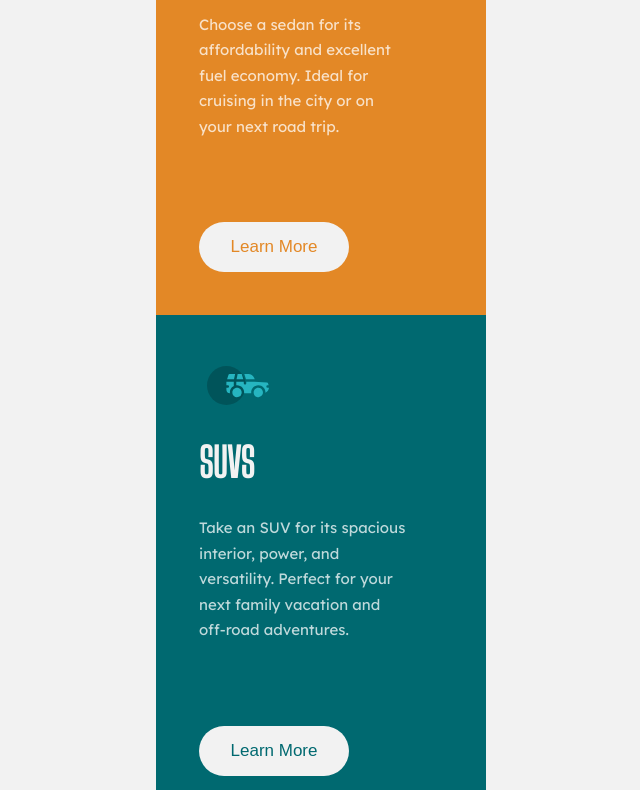
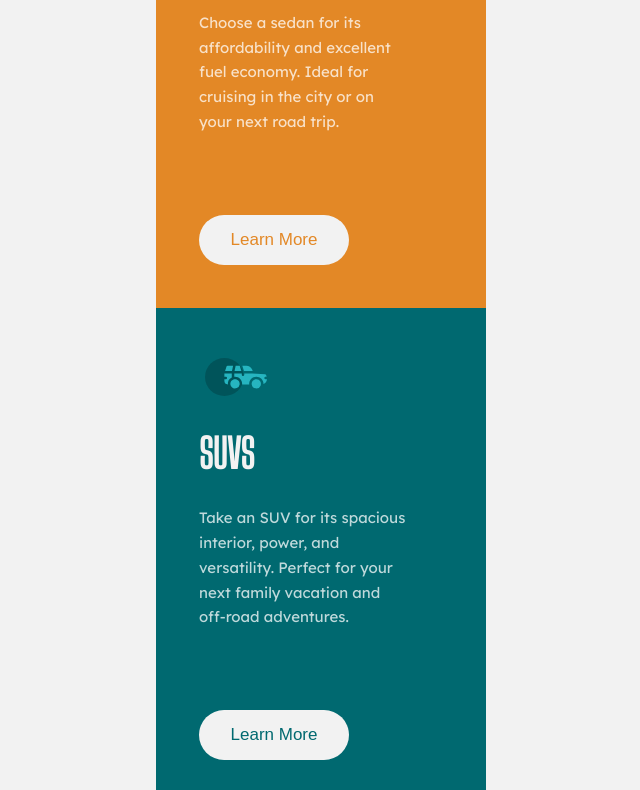
Before and after one commit to iormes/3ColumnPreviewCard-Challenge, a plain HTML site: page index.html in a window 1280 px wide. Shown: the part 288-1078 px from the top of the page, without its empty margins (319-959 px from the left). Drawn offline with Linux system fonts and the light colour scheme.

Commit message:
Update styles.css

```diff
--- a/styles.css
+++ b/styles.css
@@ -14,7 +14,7 @@ p{
     margin-top: 28px;
     max-width: 210px;
 
-    line-height: 1.7;
+    line-height: 1.65;
 }
 
 h1 {
@@ -32,14 +32,14 @@ button{
     height: 50px;
 
     font-size: 17px;
-    margin-top: 68px;
+    margin-top: 65px;
 }
 
 img{
     width: 62px;
     height: auto;
 
-    margin: 8px 0 0 8px;
+    margin: 7px 0 0 6px;
 }
 
 @media (min-width: 375px) and (max-width: 1440px){
```
